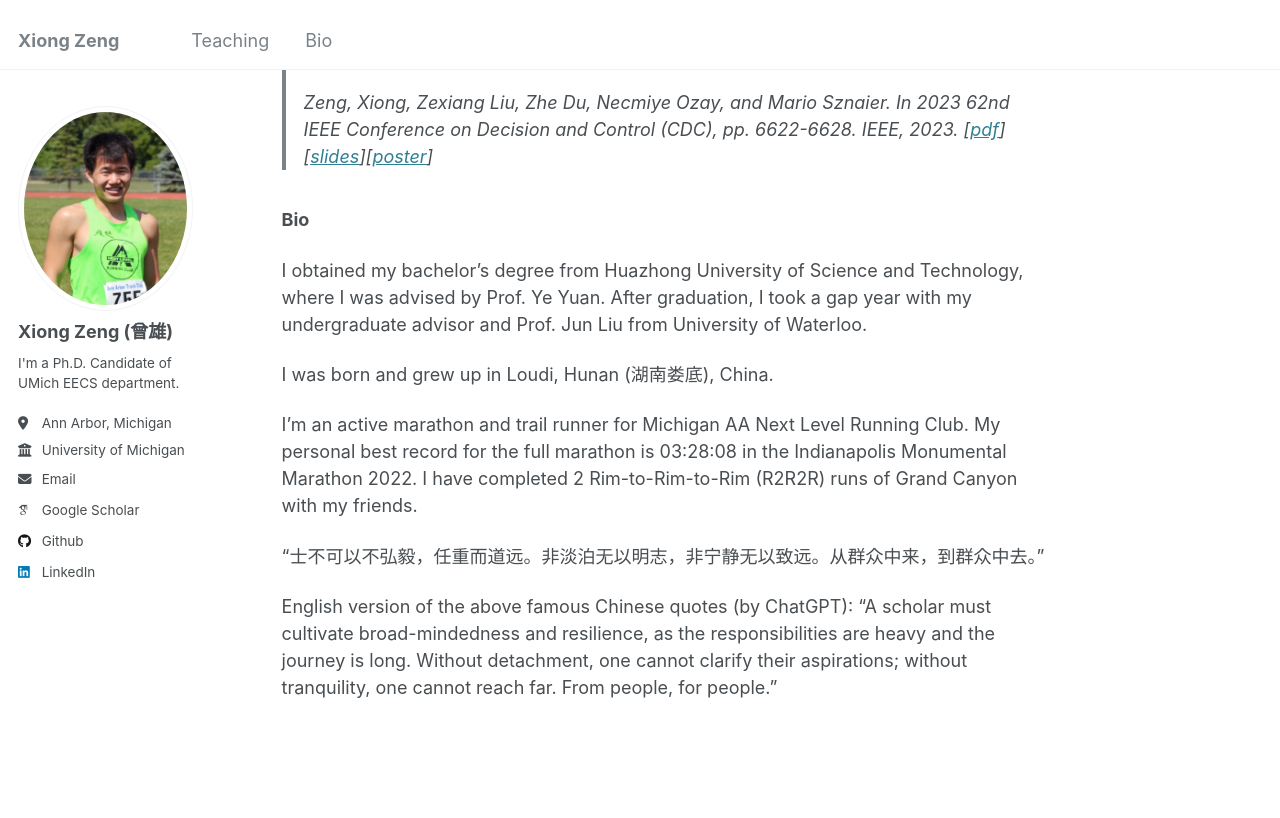
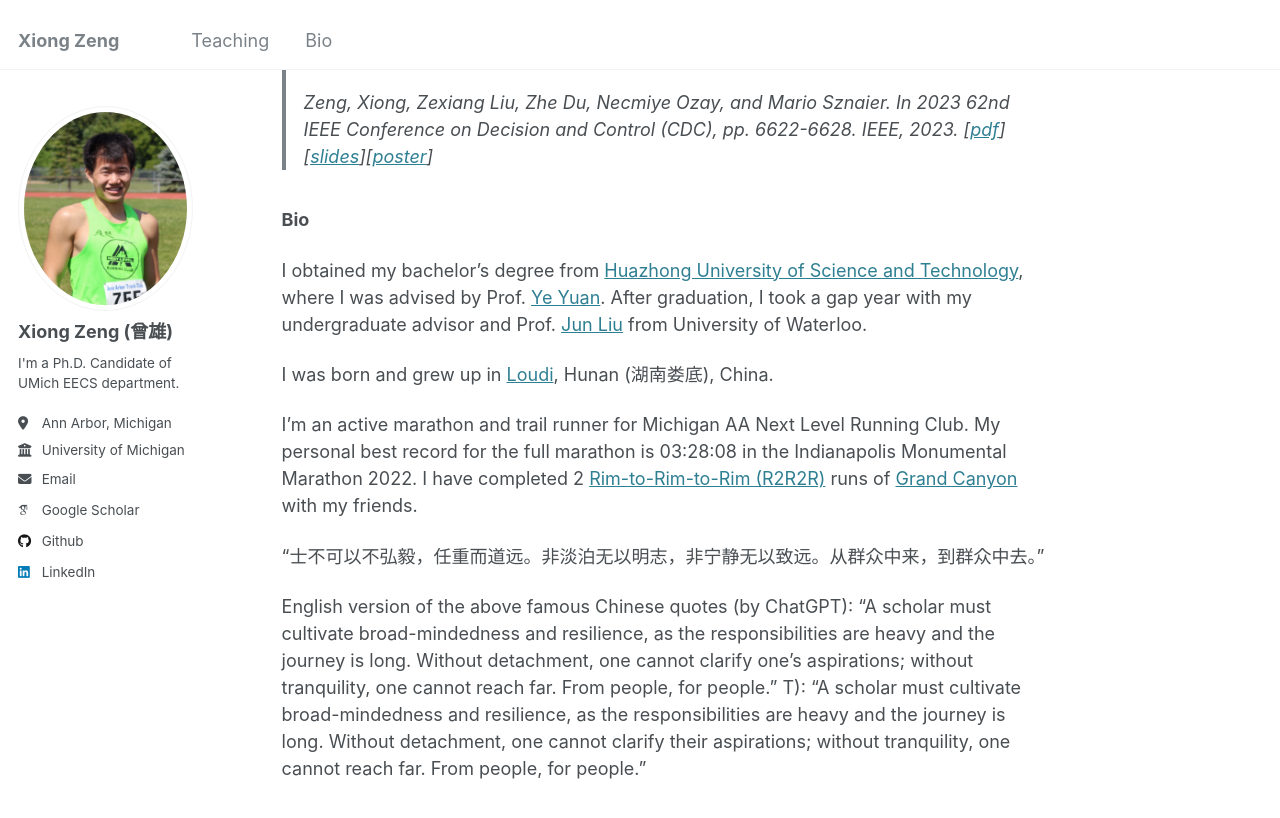
Before and after one commit to zengxiong111/zengxiong.github.io, a Jekyll site: the page built from _pages/about.md, in a window 1280 px wide and 900 px high, scrolled down 428 px. Shown: the top 818 px of the window. Built offline with Jekyll 4.4.1, drawn with Linux system fonts in a browser that asks for light colours; some web fonts are replaced.

Commit message:
Update about.md

```diff
--- a/_pages/about.md
+++ b/_pages/about.md
@@ -24,12 +24,13 @@
 
 **Bio**
 
-I obtained my bachelor's degree from Huazhong University of Science and Technology, where I was advised by Prof. Ye Yuan. After graduation, I took a gap year with my undergraduate advisor and Prof. Jun Liu from University of Waterloo.
+I obtained my bachelor's degree from <a href="http://english.hust.edu.cn/" target="_blank">Huazhong University of Science and Technology</a>, where I was advised by Prof. <a href="http://yy311.github.io/" target="_blank">Ye Yuan</a>. After graduation, I took a gap year with my undergraduate advisor and Prof. <a href="https://uwaterloo.ca/applied-mathematics/profiles/jun-liu" target="_blank">Jun Liu</a> from University of Waterloo.
 
-I was born and grew up in Loudi, Hunan (湖南娄底), China.
+I was born and grew up in <a href="https://en.wikipedia.org/wiki/Loudi" target="_blank">Loudi</a>, Hunan (湖南娄底), China.
 
-I'm an active marathon and trail runner for Michigan AA Next Level Running Club. My personal best record for the full marathon is 03:28:08 in the Indianapolis Monumental Marathon 2022. I have completed 2 Rim-to-Rim-to-Rim (R2R2R) runs of Grand Canyon with my friends.
+I'm an active marathon and trail runner for Michigan AA Next Level Running Club. My personal best record for the full marathon is 03:28:08 in the Indianapolis Monumental Marathon 2022. I have completed 2 <a href="https://www.alltrails.com/explore/recording/rim2rim2rim--2" target="_blank">Rim-to-Rim-to-Rim (R2R2R)</a> runs of <a href="https://www.nps.gov/grca/planyourvisit/index.htm" target="_blank">Grand Canyon</a> with my friends.
 
 “士不可以不弘毅，任重而道远。非淡泊无以明志，非宁静无以致远。从群众中来，到群众中去。”
 
-English version of the above famous Chinese quotes (by ChatGPT): "A scholar must cultivate broad-mindedness and resilience, as the responsibilities are heavy and the journey is long. Without detachment, one cannot clarify their aspirations; without tranquility, one cannot reach far. From people, for people."
+English version of the above famous Chinese quotes (by ChatGPT): "A scholar must cultivate broad-mindedness and resilience, as the responsibilities are heavy and the journey is long. Without detachment, one cannot clarify one's aspirations; without tranquility, one cannot reach far. From people, for people."
+T): "A scholar must cultivate broad-mindedness and resilience, as the responsibilities are heavy and the journey is long. Without detachment, one cannot clarify their aspirations; without tranquility, one cannot reach far. From people, for people."
```
